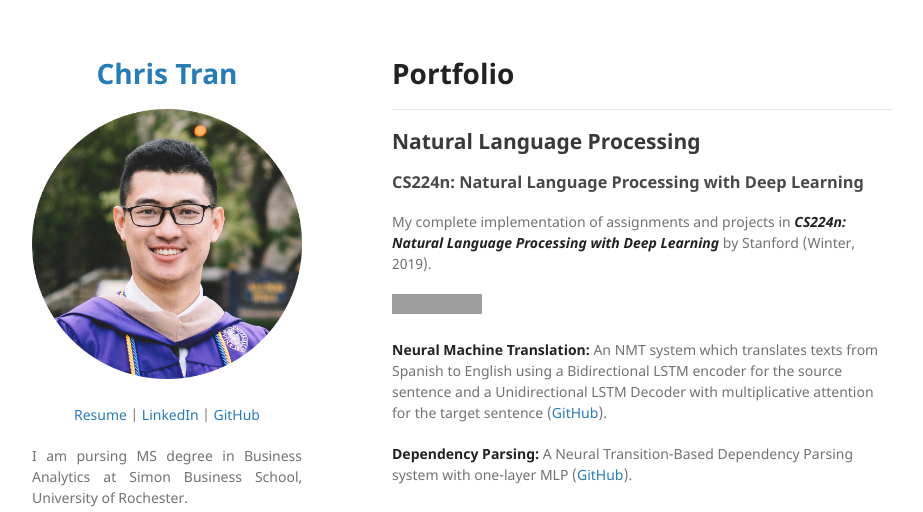
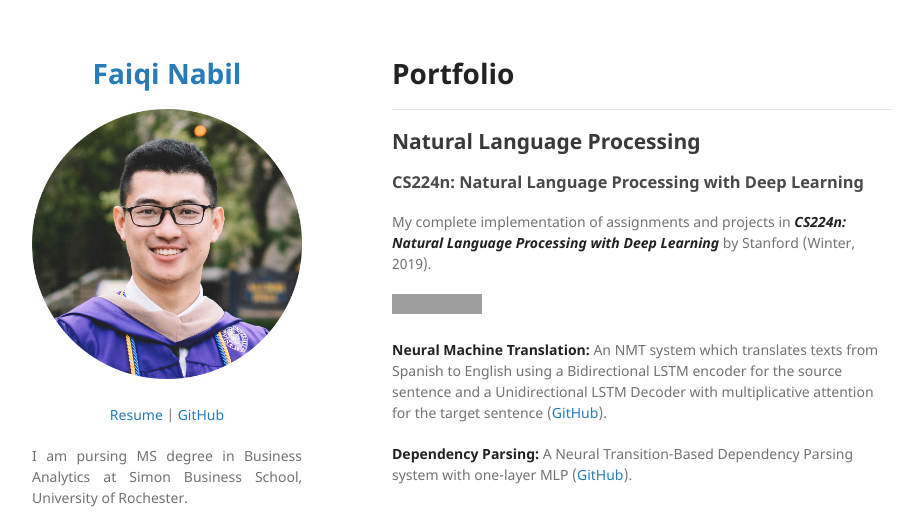
Before and after one commit to Faiqeh/DA_Portofolio, a Jekyll site: the page built from index.md, in a window 1280 px wide. Shown: the top 512 px of the page, without its empty margins (178-1101 px from the left). Built offline with Jekyll 4.4.1, drawn with Linux system fonts in a browser that asks for light colours; our own code applies the rules of GitHub Pages for plain Markdown files; grey boxes are pictures that could not be loaded.

Commit message:
Update _config.yml

```diff
--- a/_config.yml
+++ b/_config.yml
@@ -1,12 +1,12 @@
-title: <p align="center"> Chris Tran </p>
+title: <p align="center"> Faiqi Nabil </p>
 
 logo: "/images/picture.png?raw=true"
 
 description:
   <p align="center">
   <a href="pdf/resume.pdf">Resume</a> |
-  <a href="https://www.linkedin.com/in/chriskhanhtran/">LinkedIn</a> |
-  <a href="https://github.com/chriskhanhtran">GitHub</a>
+  <a href="hhttps://www.linkedin.com/in/faiqinabil/</a> |
+  <a href="https://github.com/Faiqeh">GitHub</a>
   </p>
 
   <p align="justify">
```
